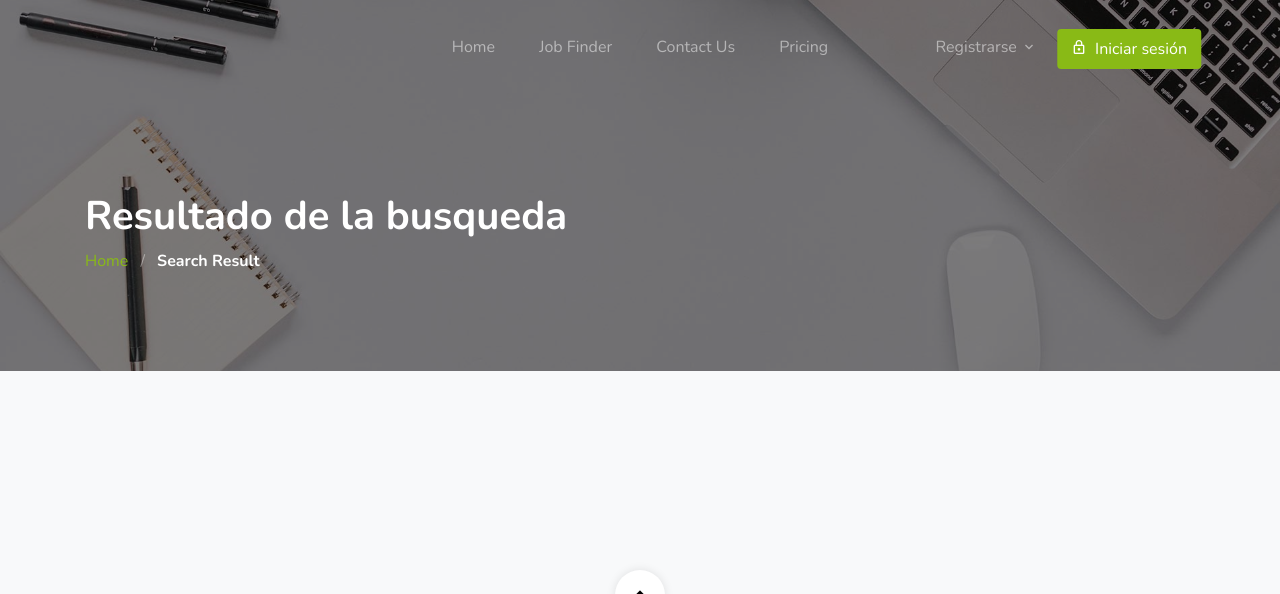
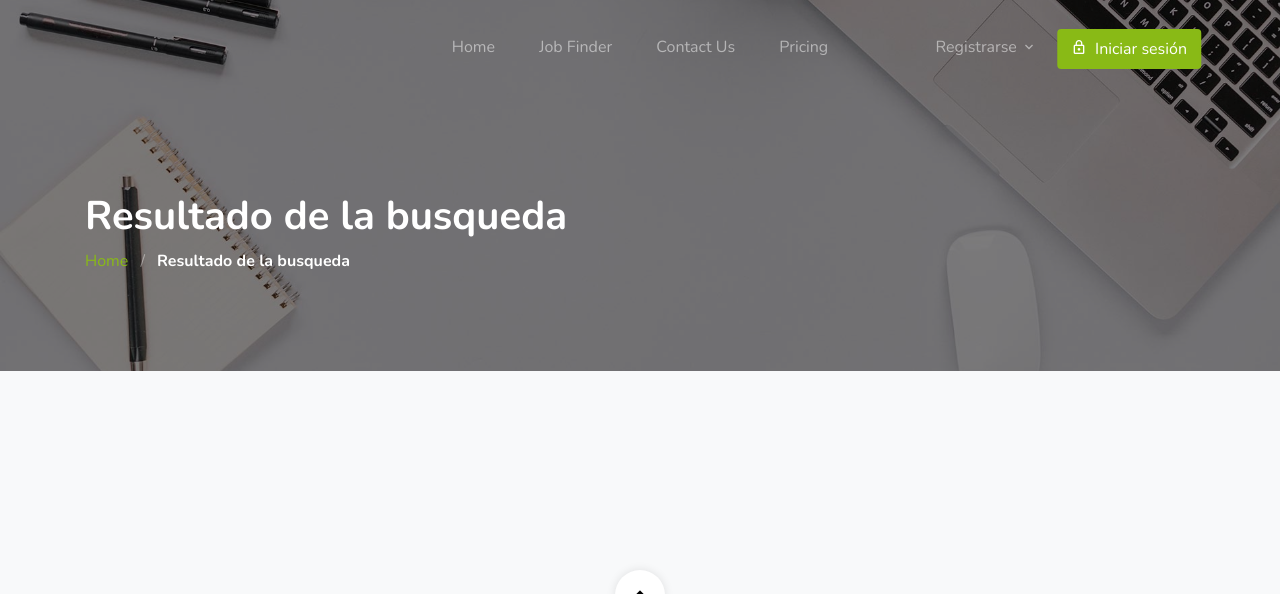
Before and after one commit to Rss-Feed-Junior-Jobs/Frontend, a Django app: page /result/ in a window 1280 px wide. Shown: the top 594 px of the page. Run offline with Django 3.2, Linux system fonts and the light colour scheme; data that the repository does not hold is empty; some libraries are stand-ins or nearby versions; some web fonts are replaced.

Commit message:
Resultado de la busqueda base2

```diff
--- a/template/jobapp/result.html
+++ b/template/jobapp/result.html
@@ -12,7 +12,7 @@
         <h1 class="text-white font-weight-bold">Resultado de la busqueda</h1>
         <div class="custom-breadcrumbs">
           <a href="{% url 'jobapp:home' %}">Home</a> <span class="mx-2 slash">/</span>
-          <span class="text-white"><strong>Search Result</strong></span>
+          <span class="text-white"><strong>Resultado de la busqueda</strong></span>
         </div>
       </div>
     </div>
```
